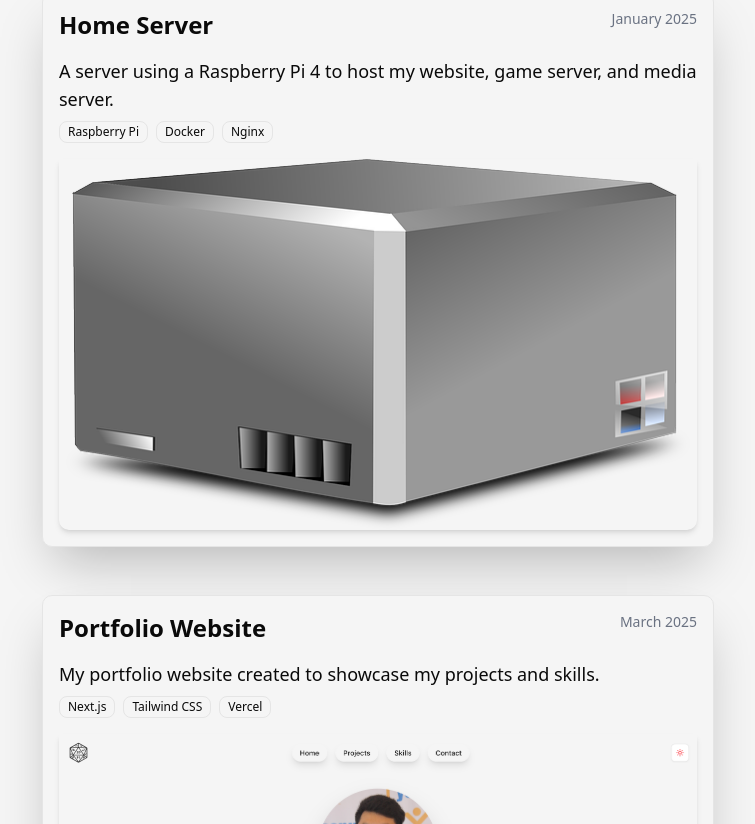
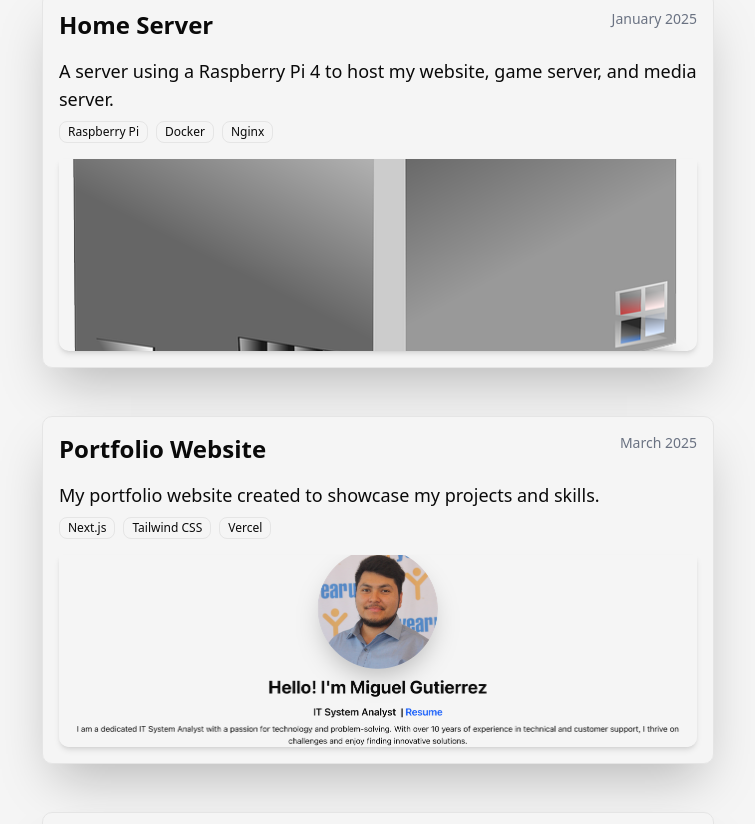
Before and after one commit to miguelgutierrez2017/gmiguel.com, a Next.js app in the folder gmiguel.com/: page / in a window 1280 px wide. Shown: the part 956-1780 px from the top of the page, without its empty margins (262-1017 px from the left). Built offline with nearby package versions, Linux system fonts and the light colour scheme; a web font is replaced by a local one.

Commit message:
Refactor 404 page to use Next.js Link component for navigation and improve accessibility with proper HTML entities

```diff
--- a/gmiguel.com/src/app/404.js
+++ b/gmiguel.com/src/app/404.js
@@ -1,16 +1,18 @@
+import Link from "next/link";
+
 export default function NotFound() {
   return (
     <div className="min-h-screen flex flex-col items-center justify-center bg-secondary text-gray-800 dark:text-gray-200">
       <h1 className="text-6xl font-bold mb-4">404</h1>
       <p className="text-xl mb-8">
-        Oops! The page you're looking for doesn't exist.
+        Oops! The page you&apos;re looking for doesn&apos;t exist.
       </p>
-      <a
+      <Link
         href="/"
         className="bg-blue-600 text-white px-6 py-3 rounded-lg shadow-lg hover:bg-blue-700 transition duration-300"
       >
         Go Back Home
-      </a>
+      </Link>
     </div>
   );
 }
--- a/gmiguel.com/src/components/dice.js
+++ b/gmiguel.com/src/components/dice.js
@@ -2,6 +2,7 @@
 
 import { useState, useEffect } from "react";
 import { useTheme } from "next-themes";
+import Image from "next/image";
 
 export default function Dice() {
   const { resolvedTheme } = useTheme(); // Use resolvedTheme to get the current theme
@@ -41,9 +42,11 @@ export default function Dice() {
         }`}
         onClick={rollDice}
       >
-        <img
+        <Image
           src={resolvedTheme === "dark" ? "/darkdice.svg" : "/dice.svg"}
           alt="20-sided dice"
+          width={48}
+          height={48}
           className={`w-full h-full ${
             resolvedTheme === "dark" ? "invert" : ""
           }`} // Apply invert filter for dark mode
--- a/gmiguel.com/src/components/projects.js
+++ b/gmiguel.com/src/components/projects.js
@@ -4,6 +4,7 @@ import { useState, useEffect, useRef } from "react";
 import { Badge } from "@/components/ui/badge";
 import { Progress } from "@/components/ui/progress";
 import { useTheme } from "next-themes";
+import Image from "next/image";
 
 export default function Projects() {
   const { resolvedTheme } = useTheme(); // Get the current theme
@@ -28,12 +29,13 @@ export default function Projects() {
       { threshold: 0.2 } // Trigger when 20% of the card is visible
     );
 
-    projectRefs.current.forEach((ref) => {
+    const currentRefs = projectRefs.current;
+    currentRefs.forEach((ref) => {
       if (ref) observer.observe(ref);
     });
 
     return () => {
-      projectRefs.current.forEach((ref) => {
+      currentRefs.forEach((ref) => {
         if (ref) observer.unobserve(ref);
       });
     };
@@ -110,11 +112,14 @@ export default function Projects() {
               <Progress value={project.progress} className="mt-4" />
             )}
             {project.image && (
-              <img
-                src={project.image}
-                alt={`${project.title} Screenshot`}
-                className="rounded-b-lg shadow-md mt-4"
-              />
+              <div className="relative w-full h-48 mt-4">
+                <Image
+                  src={`/${project.image}`}
+                  alt={`${project.title} Screenshot`}
+                  fill
+                  className="rounded-b-lg shadow-md object-cover"
+                />
+              </div>
             )}
           </div>
         ))}
```
